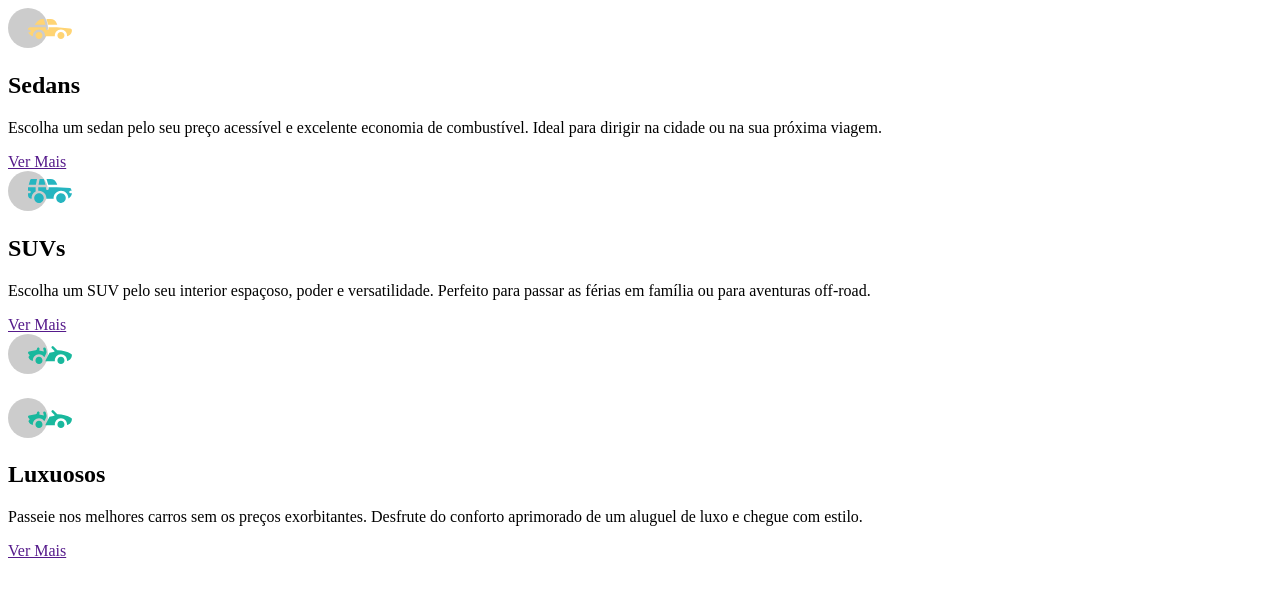
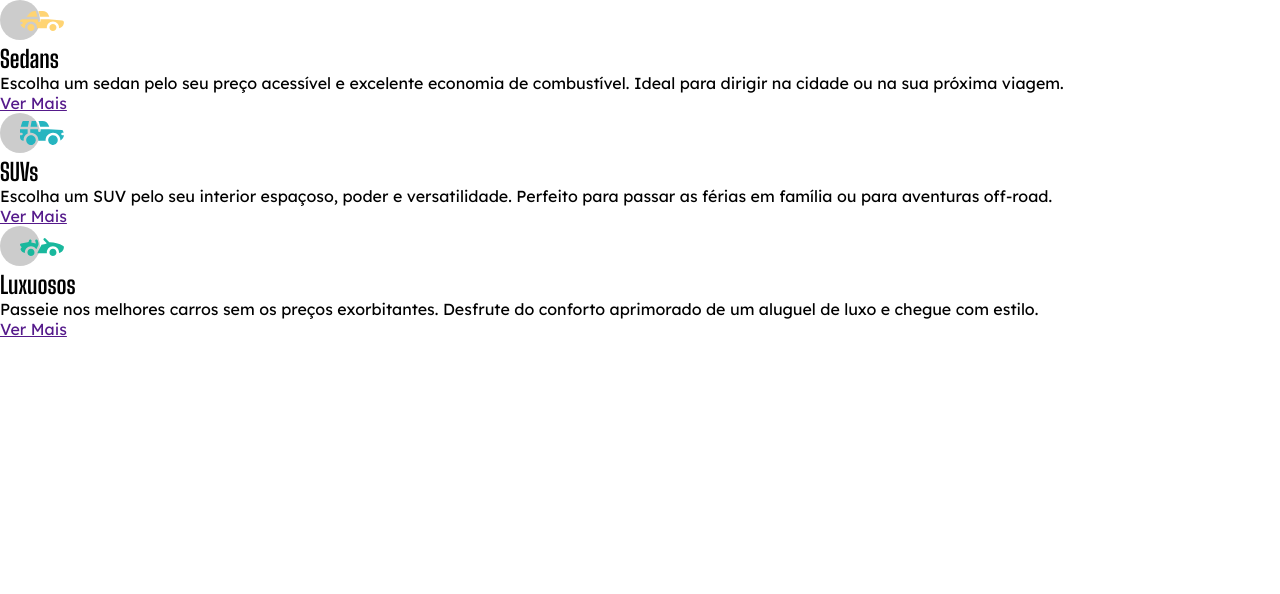
Before and after one commit to miriaaamfs/carros010, a plain HTML site: page index.html in a window 1280 px wide. Drawn offline with Linux system fonts and the light colour scheme.

Commit message:
Estrutura do css:

```diff
--- a/index.html
+++ b/index.html
@@ -4,6 +4,10 @@
     <meta charset="UTF-8">
     <meta http-equiv="X-UA-Compatible" content="IE=edge">
     <meta name="viewport" content="width=device-width, initial-scale=1.0">
+    <link rel="preconnect" href="https://fonts.googleapis.com">
+    <link rel="preconnect" href="https://fonts.gstatic.com" crossorigin>
+    <link href="https://fonts.googleapis.com/css2?family=Big+Shoulders+Display:wght@700&family=Lexend+Deca&display=swap" rel="stylesheet">
+    <link rel="stylesheet" href="style.css">
     <title>Carros</title>
 </head>
 <body>
@@ -17,23 +21,15 @@
         <section class="suvs">
             <img src="./Imagens/icon-suvs.svg" alt="Carro suv">
             <h2>SUVs</h2>
-            <p></p>
-            <a href=""></a>
             <p>Escolha um SUV pelo seu interior espaçoso, poder e versatilidade. Perfeito para passar as férias em família ou para aventuras off-road.</p>
             <a href="">Ver Mais</a>
         </section>
-
         <section class="luxousos">
-            <img src="Imagens/icon-luxury.svg" alt="">
-            <h2></h2>
-            <p></p>
-            <a href=""></a>
             <img src="Imagens/icon-luxury.svg" alt="Carros Luxuosos">
             <h2>Luxuosos</h2>
             <p>Passeie nos melhores carros sem os preços exorbitantes. Desfrute do conforto aprimorado de um aluguel de luxo e chegue com estilo.</p>
             <a href="">Ver Mais</a>
         </section>
-
     </main>
 </body>
 </html>
--- /dev/null
+++ b/style.css
@@ -0,0 +1,27 @@
+*{
+    margin: 0;
+    padding: 0;
+    box-sizing: border-box;
+}
+
+:root {
+    --orange: #e38826;
+    --cyan: #006970;
+    --dark-cyan: #004241;
+    --gray: #f2f2f2;
+    --transparent-whithe: rgba(255, 255, 255, 0.75);
+}
+
+
+h2{
+    font-family: 'Big Shoulders Display', sans-serif;
+
+}
+
+p {
+    font-family: 'Lexend Deca', sans-serif;
+}
+
+a {
+    font-family: 'Lexend Deca', sans-serif;
+}
```
